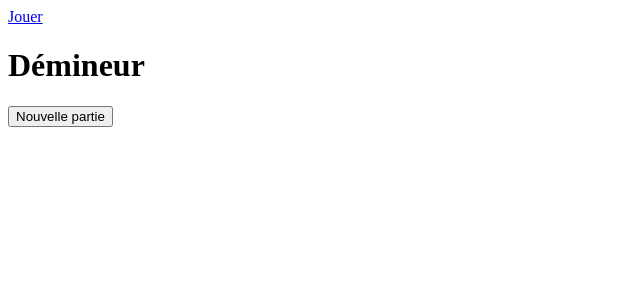
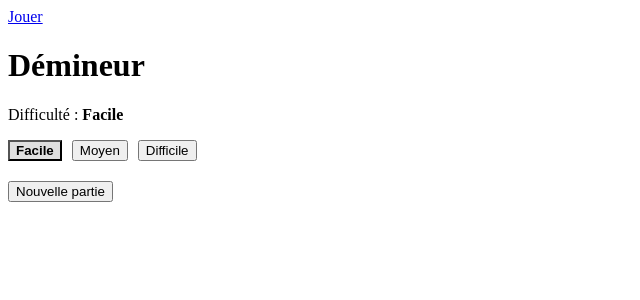
Before and after one commit to BatMaxou/esgi-minesweeper, a Vue app: page / in a window 1280 px wide. Shown: the top 300 px of the page, without its empty margins (0-640 px from the left). Built offline with nearby package versions, Linux system fonts and the light colour scheme.

Commit message:
Ajout du choix de difficulté, stockage dans le localstorage et adaptation du mineswipper en fonction de la difficulté

```diff
--- a/src/stores/minesweeper/index.js
+++ b/src/stores/minesweeper/index.js
@@ -1,59 +1,70 @@
-import { ref, toRaw } from "vue"
-import { defineStore } from "pinia"
+import { ref, toRaw } from "vue";
+import { defineStore } from "pinia";
 
-import Minesweeper from "./model"
+import Minesweeper from "./model";
 
-export const useMinesweeperStore = defineStore('minesweeper', () => {
-  const minesweeper = ref(null)
+export const useMinesweeperStore = defineStore("minesweeper", () => {
+  // Récupération de la difficulté depuis le localStorage ou par défaut initialisé à 1
+  const savedDifficulty = Number(localStorage.getItem("minesweeper-difficulty"));
+  const difficulty = ref([1, 2, 3].includes(savedDifficulty) ? savedDifficulty : 1);
+  const minesweeper = ref(null);
+
+  const setDifficulty = (level) => {
+    difficulty.value = level;
+    localStorage.setItem("minesweeper-difficulty", level);
+  };
 
   const createMinesweeper = (level) => {
-    minesweeper.value = new Minesweeper(level)
-  }
+    setDifficulty(level);
+    minesweeper.value = new Minesweeper(level);
+  };
 
   const reveal = (coords) => {
     if (!isValid(minesweeper)) {
-      return
+      return;
     }
 
-    return toRaw(minesweeper.value).try(coords)
-  }
+    return toRaw(minesweeper.value).try(coords);
+  };
 
   const isFlagMode = () => {
     if (!isValid(minesweeper)) {
-      return
+      return;
     }
 
-    const result = minesweeper.value.isFlagMode()
+    const result = minesweeper.value.isFlagMode();
 
-    return result && !minesweeper.value.isFinished
-  }
+    return result && !minesweeper.value.isFinished;
+  };
 
   const isWon = () => {
-    return minesweeper.value?.isWon() || false
-  }
+    return minesweeper.value?.isWon() || false;
+  };
 
   const isFinished = () => {
-    return minesweeper.value?.isFinished() || false
-  }
+    return minesweeper.value?.isFinished() || false;
+  };
 
   const incrementScore = () => {
     if (!isValid(minesweeper)) {
-      return
+      return;
     }
 
-    minesweeper.value.incrementScore(1)
-  }
+    minesweeper.value.incrementScore(1);
+  };
 
   const getNeighbors = (coords, strict = false) => {
     if (!isValid(minesweeper)) {
-      return []
+      return [];
     }
 
-    return toRaw(minesweeper.value).getNeighbors(coords, strict)
-  }
+    return toRaw(minesweeper.value).getNeighbors(coords, strict);
+  };
 
   return {
     minesweeper,
+    difficulty,
+    setDifficulty,
     createMinesweeper,
     reveal,
     isFlagMode,
@@ -61,9 +72,9 @@ export const useMinesweeperStore = defineStore('minesweeper', () => {
     isFinished,
     incrementScore,
     getNeighbors,
-  }
-})
+  };
+});
 
 const isValid = (minesweeper) => {
   return minesweeper.value && !minesweeper.value.isFinished();
-}
+};
--- a/src/views/Home.vue
+++ b/src/views/Home.vue
@@ -1,26 +1,53 @@
 <script setup>
-  import { computed } from 'vue';
-  import { storeToRefs } from 'pinia';
+import { computed } from "vue";
+import { storeToRefs } from "pinia";
 
-  import { useMinesweeperStore } from '@/stores/minesweeper';
-  import Table from '@/components/minesweeper/Table.vue';
+import { useMinesweeperStore } from "@/stores/minesweeper";
+import Table from "@/components/minesweeper/Table.vue";
 
-  const store = useMinesweeperStore();
-  const { createMinesweeper } = store;
-  const { minesweeper } = storeToRefs(store);
+const store = useMinesweeperStore();
+const { createMinesweeper, setDifficulty } = store;
+const { minesweeper, difficulty } = storeToRefs(store);
 
-  const max = computed(() => {
-    return minesweeper.value
-      ? minesweeper.value.dimension * minesweeper.value.dimension - minesweeper.value.nbBombByDifficulty[minesweeper.value.level]
-      : 0;
-  });
+const difficultyLabel = computed(() => {
+  switch (difficulty.value) {
+    case 1:
+      return "Facile";
+    case 2:
+      return "Moyen";
+    case 3:
+      return "Difficile";
+    default:
+      return "";
+  }
+});
+
+const max = computed(() => {
+  return minesweeper.value
+    ? minesweeper.value.dimension * minesweeper.value.dimension -
+        minesweeper.value.nbBombByDifficulty[minesweeper.value.level]
+    : 0;
+});
 </script>
 
 <template>
   <h1>Démineur</h1>
-  <button @click="createMinesweeper(1)">Nouvelle partie</button>
-
+  <p>
+    Difficulté : <b>{{ difficultyLabel }}</b>
+  </p>
+  <div style="display: flex; gap: 10px; margin-bottom: 20px">
+    <button @click="() => setDifficulty(1)" :class="{ selected: difficulty === 1 }">Facile</button>
+    <button @click="() => setDifficulty(2)" :class="{ selected: difficulty === 2 }">Moyen</button>
+    <button @click="() => setDifficulty(3)" :class="{ selected: difficulty === 3 }">Difficile</button>
+  </div>
+  <button @click="() => createMinesweeper(difficulty)">Nouvelle partie</button>
   <p v-if="minesweeper">{{ minesweeper.score }} / {{ max }}</p>
-
   <Table />
 </template>
+
+<style scoped>
+.selected {
+  font-weight: bold;
+  background: #e0e0e0;
+}
+</style>
```
